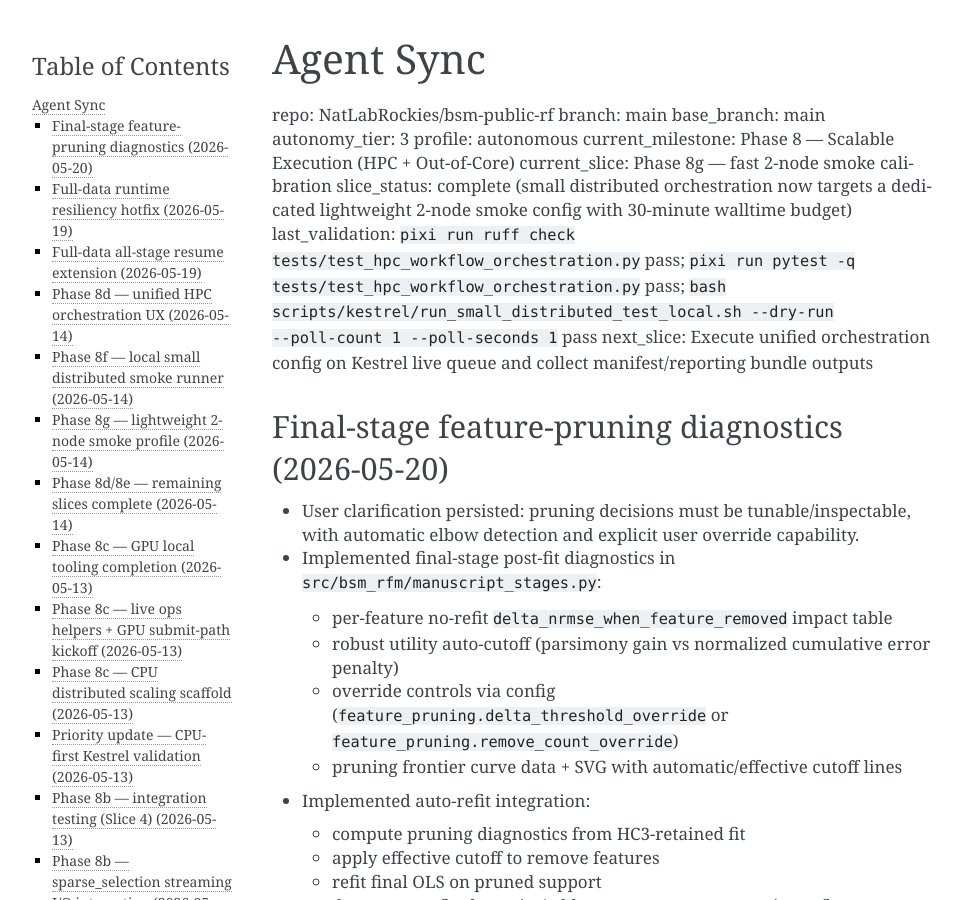
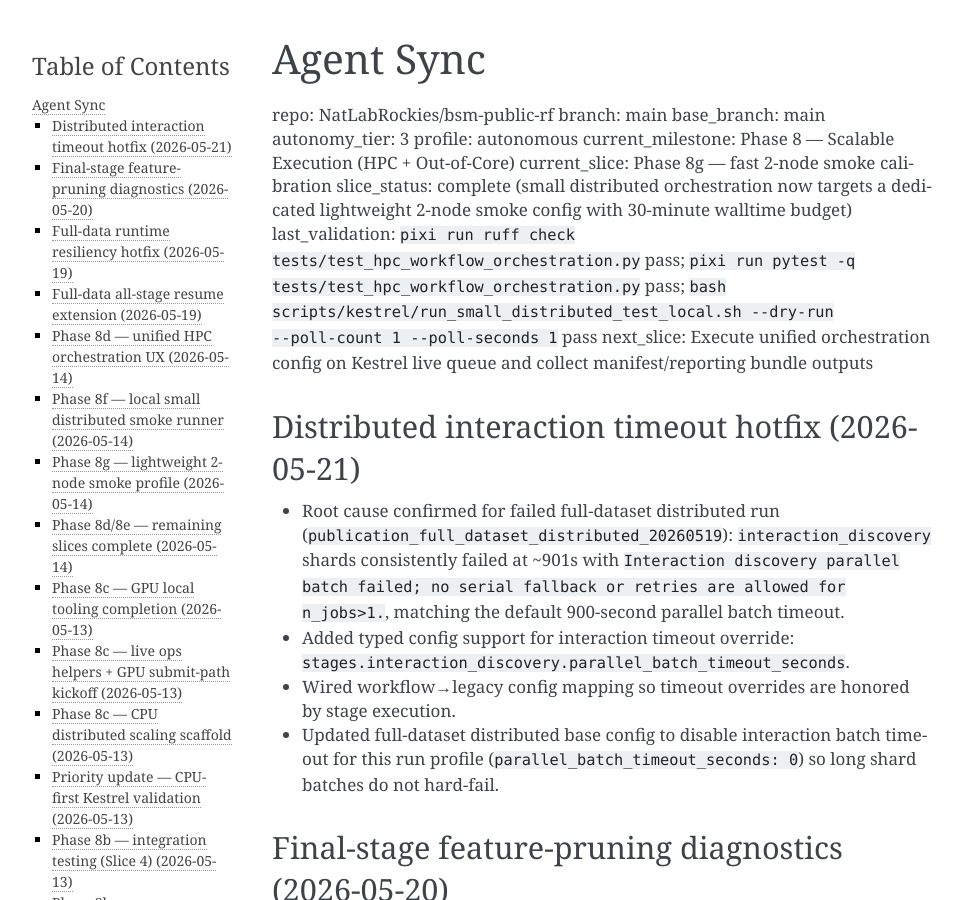
Before and after one commit to NatLabRockies/rfm-pipeline, a Sphinx documentation site: the page built from docs/AGENT_SYNC.md, in a window 1280 px wide and 900 px high. Shown: the whole window, without its empty margins (148-1111 px from the left). Built offline with Sphinx 7.4.7, drawn with Linux system fonts in a browser that asks for light colours.

Commit message:
fix(hpc): remove interaction batch timeout failures

```diff
--- a/docs/AGENT_SYNC.md
+++ b/docs/AGENT_SYNC.md
@@ -10,6 +10,19 @@ current_slice: Phase 8g — fast 2-node smoke calibration
 slice_status: complete (small distributed orchestration now targets a dedicated lightweight 2-node smoke config with 30-minute walltime budget)
 last_validation: `pixi run ruff check tests/test_hpc_workflow_orchestration.py` pass; `pixi run pytest -q tests/test_hpc_workflow_orchestration.py` pass; `bash scripts/kestrel/run_small_distributed_test_local.sh --dry-run --poll-count 1 --poll-seconds 1` pass
 next_slice: Execute unified orchestration config on Kestrel live queue and collect manifest/reporting bundle outputs
+
+## Distributed interaction timeout hotfix (2026-05-21)
+
+- Root cause confirmed for failed full-dataset distributed run
+  (`publication_full_dataset_distributed_20260519`):
+  `interaction_discovery` shards consistently failed at ~901s with
+  `Interaction discovery parallel batch failed; no serial fallback or retries are allowed for n_jobs>1.`,
+  matching the default 900-second parallel batch timeout.
+- Added typed config support for interaction timeout override:
+  `stages.interaction_discovery.parallel_batch_timeout_seconds`.
+- Wired workflow→legacy config mapping so timeout overrides are honored by stage execution.
+- Updated full-dataset distributed base config to disable interaction batch timeout for this
+  run profile (`parallel_batch_timeout_seconds: 0`) so long shard batches do not hard-fail.
 
 ## Final-stage feature-pruning diagnostics (2026-05-20)
 
```
Also changed, not shown: 4 other files.
